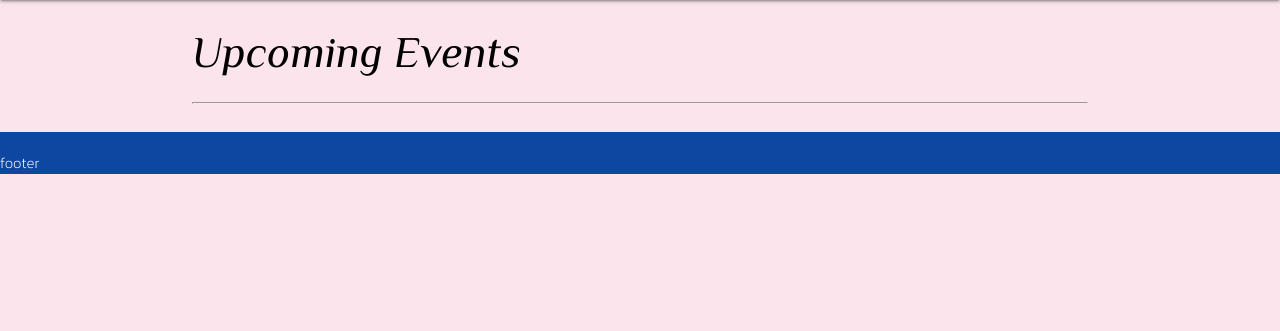
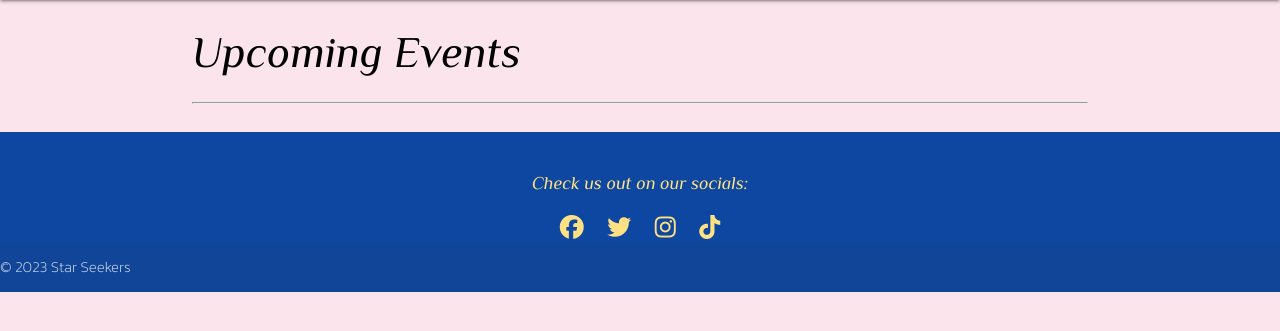
Before and after one commit to Shabucky1812/star-seekers, a Django app: page /events/ in a window 1280 px wide. Shown: the part 64-395 px from the top of the page. Run offline with Django 4.2, Linux system fonts and the light colour scheme; data that the repository does not hold is empty; some libraries are stand-ins or nearby versions.

Commit message:
Add and style footer content

```diff
--- a/static/css/style.css
+++ b/static/css/style.css
@@ -27,6 +27,26 @@ h1, h2, h3 {
 
 .nav-wrapper {
     padding-left: 20px;
+}
+
+/* footer */
+
+footer {
+    text-align: center;
+}
+
+.footer-text {
+    font-size: 1.2em;
+    font-family: 'Philosopher', serif;
+    font-style: italic;
+    color: #ffe082;
+    display: inline-block;
+}
+
+.footer-links a i {
+    color: #ffe082;
+    margin: 0 10px;
+    font-size: 1.6em;
 }
 
 /* Events list page */
--- a/templates/base.html
+++ b/templates/base.html
@@ -12,6 +12,8 @@
     <link rel="stylesheet" href="https://cdnjs.cloudflare.com/ajax/libs/materialize/1.0.0/css/materialize.min.css">
     <!-- materialize icons -->
     <link href="https://fonts.googleapis.com/icon?family=Material+Icons" rel="stylesheet">
+    <!-- font awesome icons -->
+    <script src="https://kit.fontawesome.com/b327c6348f.js" crossorigin="anonymous"></script>
 
     <title>Star Seekers | {{ page_title }}</title>
 </head>
@@ -57,7 +59,18 @@
 
     <!-- Footer -->
     <footer class="page-footer blue darken-4">
-        footer
+        <div class="container">
+            <p class="footer-text">Check us out on our socials:</p>
+            <div class="footer-links">
+                <a href=""><i class="fa-brands fa-facebook"></i></a>
+                <a href=""><i class="fa-brands fa-twitter"></i></a>
+                <a href=""><i class="fa-brands fa-instagram"></i></a>
+                <a href=""><i class="fa-brands fa-tiktok"></i></a>
+            </div>
+        </div>
+        <div class="footer-copyright">
+            © 2023 Star Seekers
+        </div>
     </footer>
 
     <!-- materialize js -->
```
